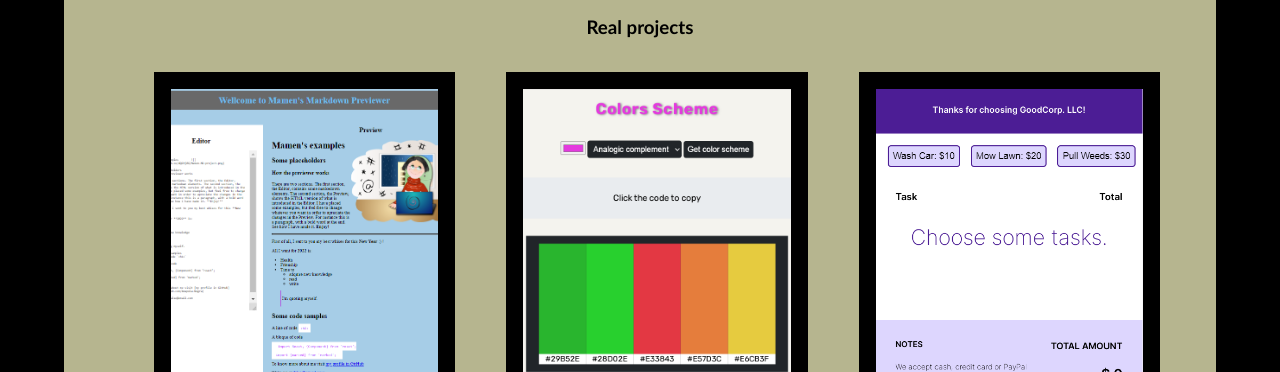
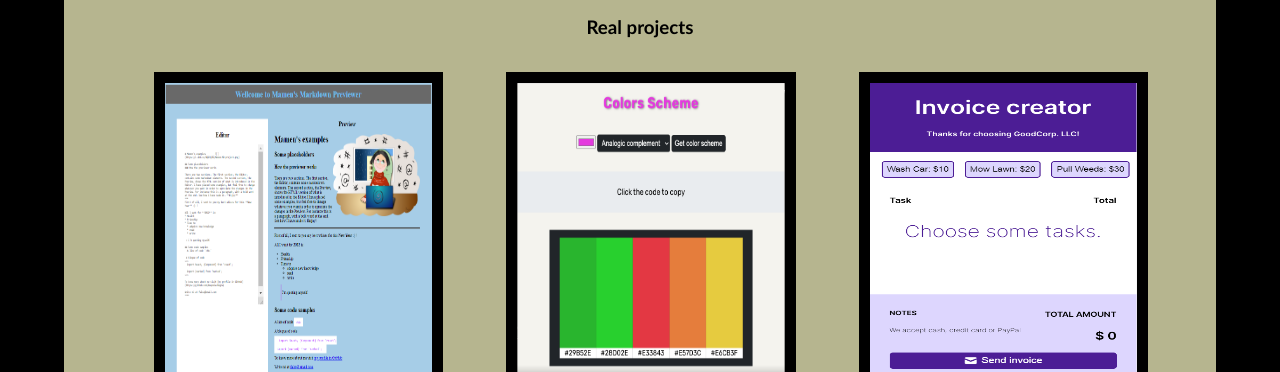
Before and after one commit to Amapola-Negra/Portfolio, a plain HTML site: page index.html in a window 1280 px wide. Shown: the part 1258-1630 px from the top of the page. Drawn offline with Linux system fonts and the light colour scheme.

Commit message:
Update style.css

```diff
--- a/css/style.css
+++ b/css/style.css
@@ -96,10 +96,10 @@ img{
     justify-content: center;
 }
 .project-real{
-  border: 17px solid black;
+  border: 11px solid black;
   width: 300px;
   height: 300px;
-  object-fit: cover;
+  content-fit: cover;
 }
 
 /*profile*/
```
